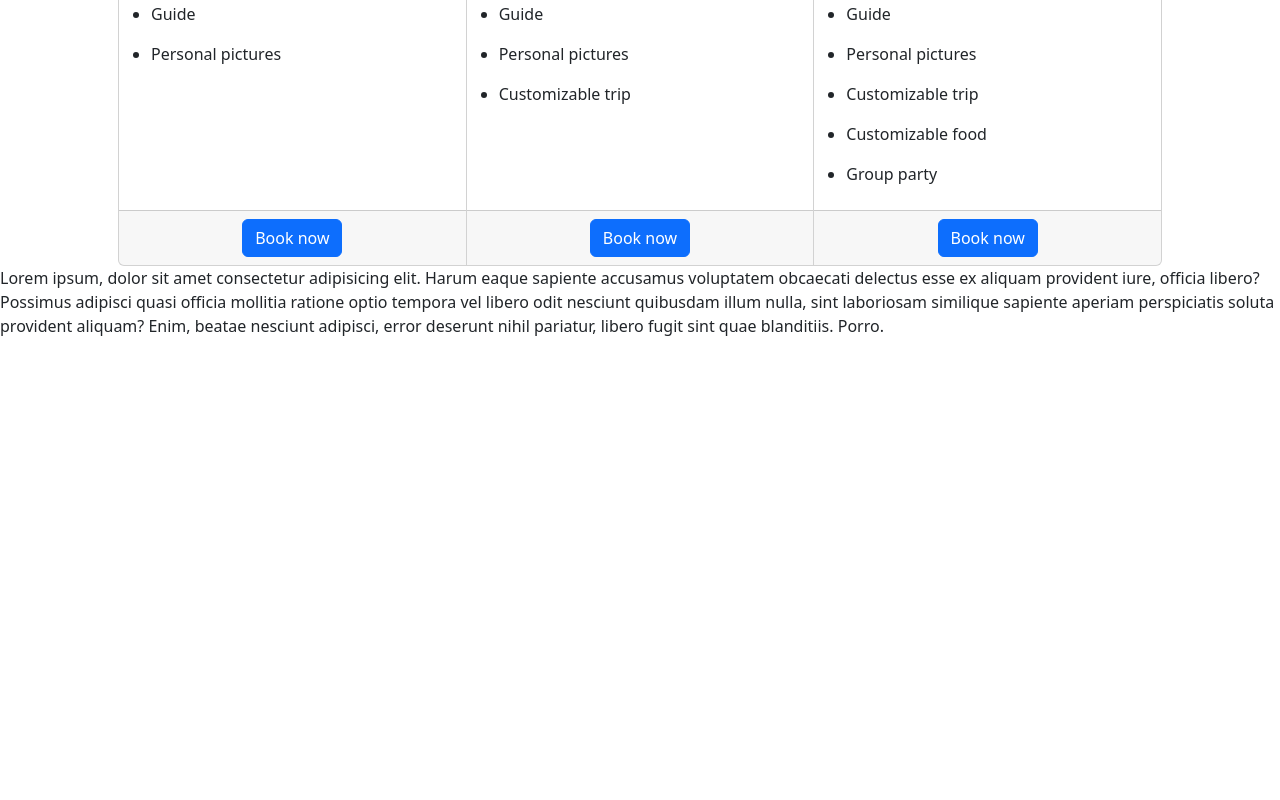
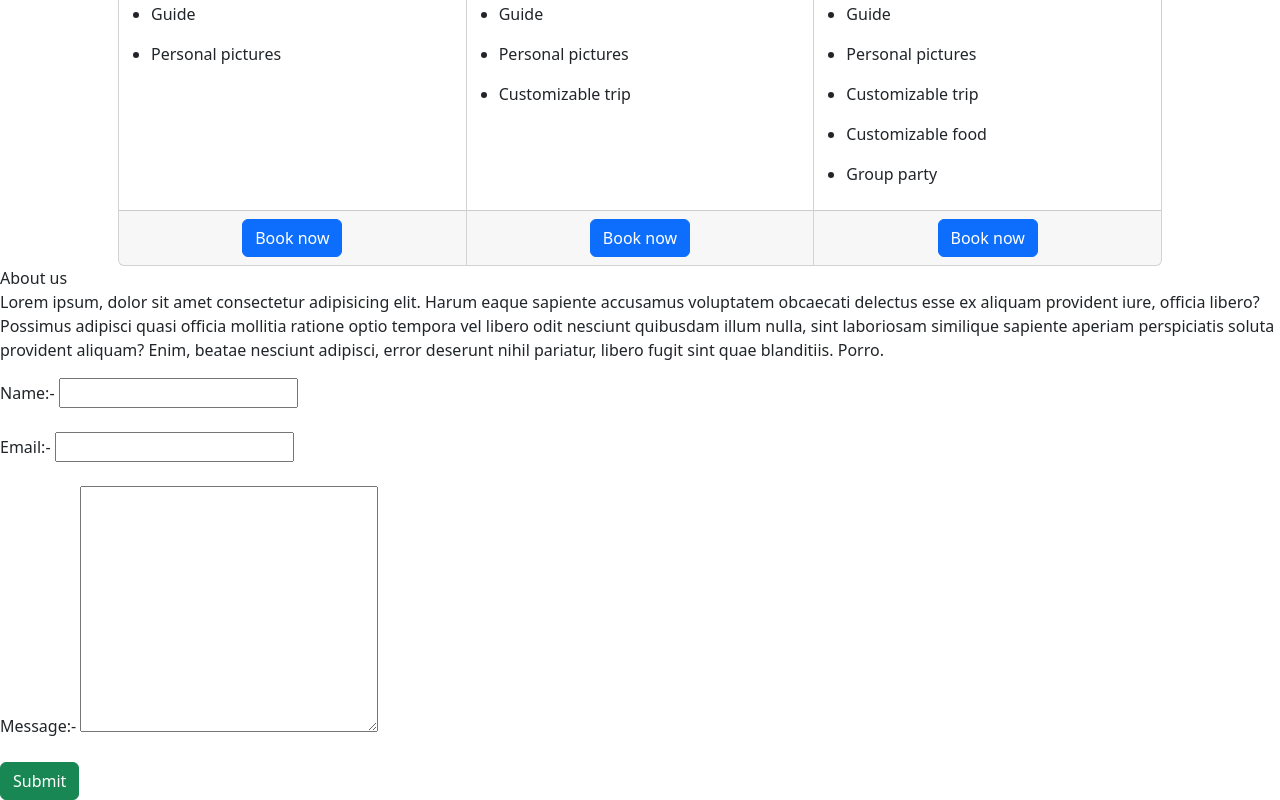
Before and after one commit to KetanMestry/Tourism_Website, an Angular app: page / in a window 1280 px wide. Shown: the part 856-1656 px from the top of the page. Before the commit the page ends 1210 px from the top, so only its background shows below. Built offline with nearby package versions, Linux system fonts and the light colour scheme.

Commit message:
contact form added

```diff
--- a/package.json
+++ b/package.json
@@ -24,7 +24,7 @@
     "zone.js": "~0.11.4"
   },
   "devDependencies": {
-    "@angular-devkit/build-angular": "^14.2.5",
+    "@angular-devkit/build-angular": "^14.2.6",
     "@angular/cli": "~14.2.1",
     "@angular/compiler-cli": "^14.0.0",
     "@types/jasmine": "~4.0.0",
--- a/src/app/components/home/home.component.html
+++ b/src/app/components/home/home.component.html
@@ -65,8 +65,8 @@
 
 <!-- About us -->
 <div>
-    <p>
-        Lorem ipsum, dolor sit amet consectetur adipisicing elit. Harum eaque sapiente accusamus voluptatem obcaecati
+   About us
+   <p>            Lorem ipsum, dolor sit amet consectetur adipisicing elit. Harum eaque sapiente accusamus voluptatem obcaecati
         delectus esse ex aliquam provident iure, officia libero? Possimus adipisci quasi officia mollitia ratione optio
         tempora vel libero odit nesciunt quibusdam illum nulla, sint laboriosam similique sapiente aperiam perspiciatis
         soluta provident aliquam? Enim, beatae nesciunt adipisci, error deserunt nihil pariatur, libero fugit sint quae
@@ -77,5 +77,10 @@
 <!-- Contact us form -->
 
 <div>
-    <form action=""></form>
+    <form action="">
+        Name:- <input type="text" name="Name"><br><br>
+        Email:- <input type="email" name="Email"><br><br>
+        Message:- <textarea name="Email"  cols="30" rows="10"></textarea><br><br>
+        <button class="btn btn-success">Submit</button><br>
+    </form>
 </div>
```
Also changed, not shown: 1 other file (tests, documents, lock files or other folders).
